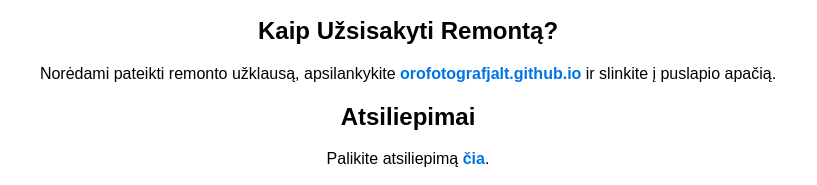
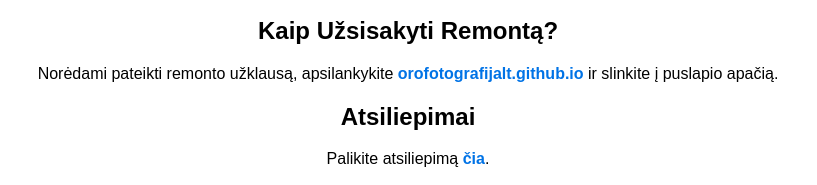
Before and after one commit to AiroRemontoPagalba/Airoremontopagalba.github.io, a plain HTML site: page index.html in a window 1280 px wide. Shown: the part 577-762 px from the top of the page, 232-1049 px from the left. Drawn offline with Linux system fonts and the light colour scheme.

Commit message:
Update index.html

```diff
--- a/index.html
+++ b/index.html
@@ -40,7 +40,7 @@
 
         <div class="section">
             <h2>Kaip Užsisakyti Remontą?</h2>
-            <p>Norėdami pateikti remonto užklausą, apsilankykite <a href="https://orofotografijalt.github.io" target="_blank">orofotografjalt.github.io</a> ir slinkite į puslapio apačią.</p>
+            <p>Norėdami pateikti remonto užklausą, apsilankykite <a href="https://orofotografijalt.github.io" target="_blank">orofotografijalt.github.io</a> ir slinkite į puslapio apačią.</p>
         </div>
 
         <div class="section">
```
